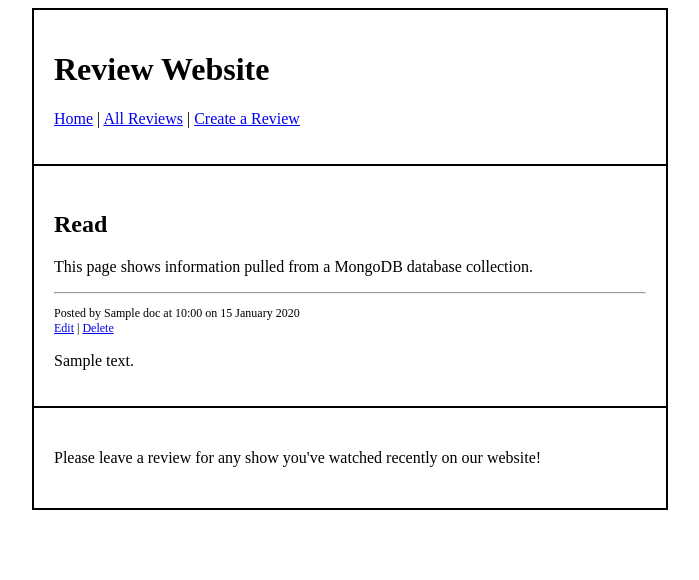
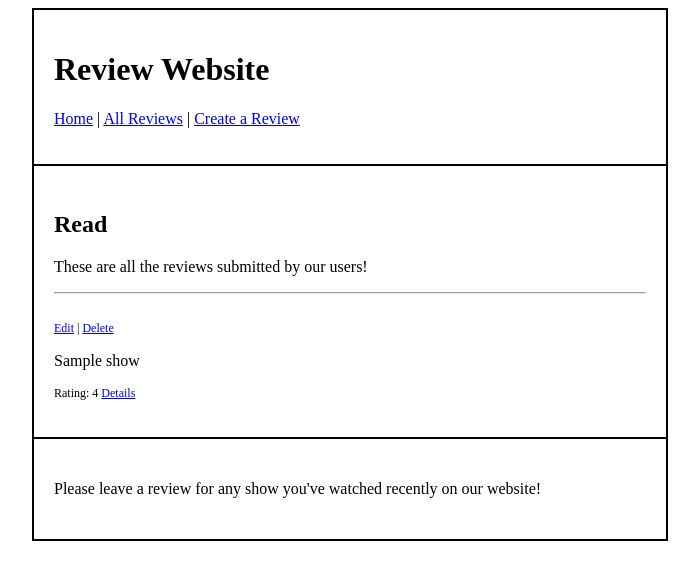
Before and after one commit to dbdesign-students-spring2024/7-web-app-Shravan-coder, a Python web app: template templates/read.html in a window 1280 px wide. Shown: the top 580 px of the page, without its empty margins (290-989 px from the left). Run offline with Jinja, Linux system fonts and the light colour scheme; the template is opened without the code that fills it: most values are stand-ins (such as "Sample title", 1, 10 or a date in 2020).

Commit message:
Update read.html

```diff
--- a/templates/read.html
+++ b/templates/read.html
@@ -2,19 +2,22 @@
 
 {% block container %}
 <h2>Read</h2>
-<p>This page shows information pulled from a MongoDB database collection.
+<p>These are all the reviews submitted by our users!
 
     {% for doc in docs %}
     <div>
         <hr class="solid">
         <p class="post">
-            Posted by {{doc.name}} at {{ doc.created_at.strftime("%H:%M on %d %B %Y") }}
             <br/>
             <a href="{{ url_for('edit',mongoid=doc._id)}}">Edit</a> | <a href="{{ url_for('delete',mongoid=doc._id)}}">Delete</a>
             <br/>
         </p>
         <p>
-            {{ doc.message }}
+            {{ doc.show }} <br/>
+            <p class="post">
+            Rating: {{doc.rating}}
+            <a href="{{ url_for('details',mongoid=doc._id)}}">Details</a>
+
         </p>
 
     </div>
```
